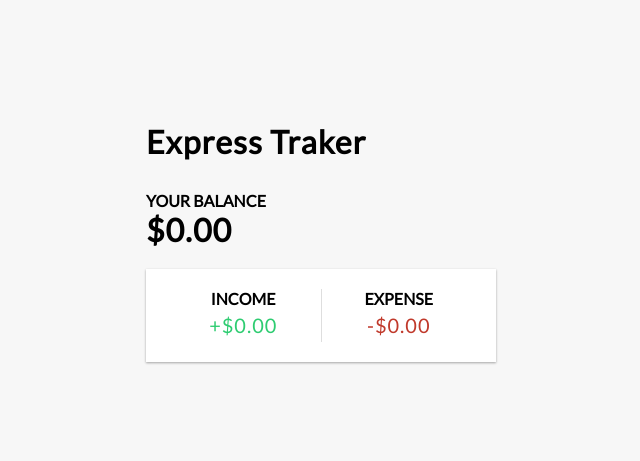
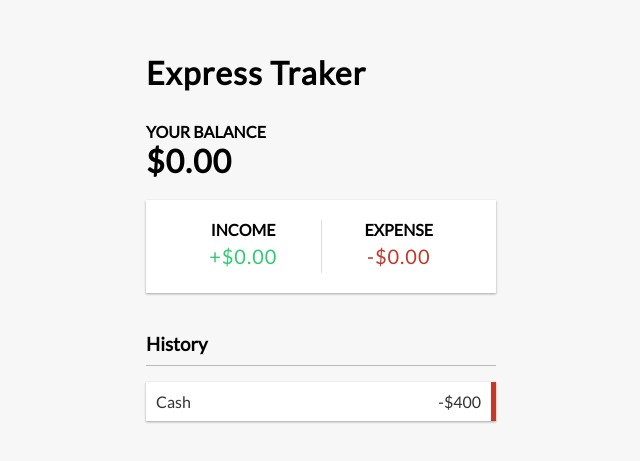
Before and after one commit to itznur07/express-traker, a React (Create React App) app: page / in a window 1280 px wide. Shown: the part 143-604 px from the top of the page, without its empty margins (319-959 px from the left). Built offline with nearby package versions, Linux system fonts and the light colour scheme.

Commit message:
Transaction History componet

```diff
--- a/src/App.js
+++ b/src/App.js
@@ -2,14 +2,16 @@
 import Balance from "./Components/Balance";
 import Header from "./Components/Header";
 import IncExp from "./Components/IncExp";
+import TransactionLists from "./Components/TransactionLists";
 
 function App() {
   return (
     <div>
       <Header />
-      <div className="container">
-      <Balance />
-      <IncExp />
+      <div className='container'>
+        <Balance />
+        <IncExp />
+        <TransactionLists />
       </div>
     </div>
   );
--- /dev/null
+++ b/src/Components/TransactionLists.js
@@ -0,0 +1,17 @@
+import React from "react";
+
+const TransactionLists = () => {
+  return (
+    <>
+      <h3>History</h3>
+      <ul id='list' class='list'>
+        <li class='minus'>
+          Cash <span>-$400</span>
+          <button class='delete-btn'>x</button>
+        </li>
+      </ul>
+    </>
+  );
+};
+
+export default TransactionLists;
```
